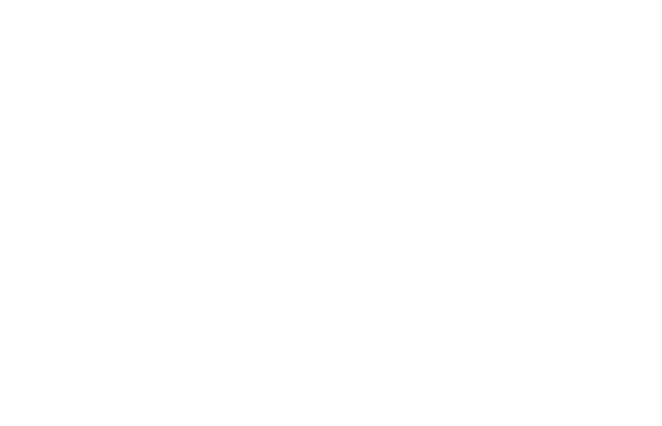
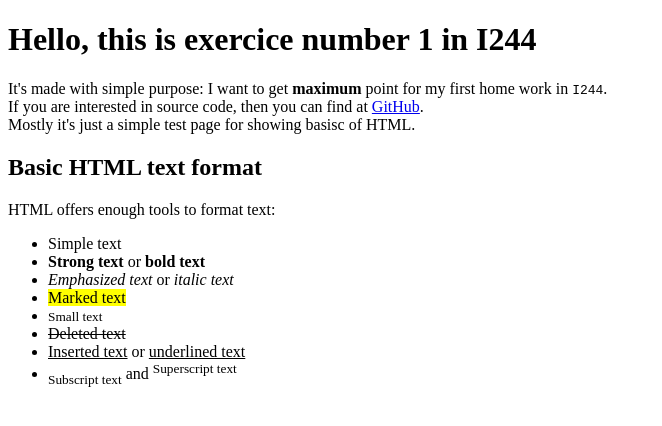
Before and after one commit to puandr/I244-yl1, a plain HTML site: page index.html in a window 1280 px wide. Shown: the whole page, without its empty margins (0-662 px from the left). Drawn offline with Linux system fonts and the light colour scheme.

Commit message:
Added HTML text formattings

```diff
--- a/index.html
+++ b/index.html
@@ -6,6 +6,24 @@
 
 <body>
 
+<h1>Hello, this is exercice number 1 in I244</h1>
+<p>
+It's made with simple purpose: I want to get <strong>maximum</strong> point for my
+first home work in <code>I244</code>.<br>
+If you are interested in source code, then you can find at <a href="https://github.com/puandr/I244-yl1">GitHub</a>. <br>
+Mostly it's just a simple test page for showing basisc of HTML. <p/>
+<h2>Basic HTML text format</h2>
+HTML offers enough tools to format text:
+<ul>
+	<li>Simple text</li>
+	<li><strong>Strong text</strong> or <b>bold text</b></li>
+	<li><em>Emphasized text</em> or <i>italic text</i></li>
+	<li><mark>Marked text</mark></li>
+	<li><small>Small text</small></li>
+	<li><del>Deleted text</del></li>
+	<li><ins>Inserted text</ins> or <u>underlined text</u></li>
+	<li><sub>Subscript text</sub> and <sup>Superscript text</sup></li>
+</ul>
 
 
 </body>
```
